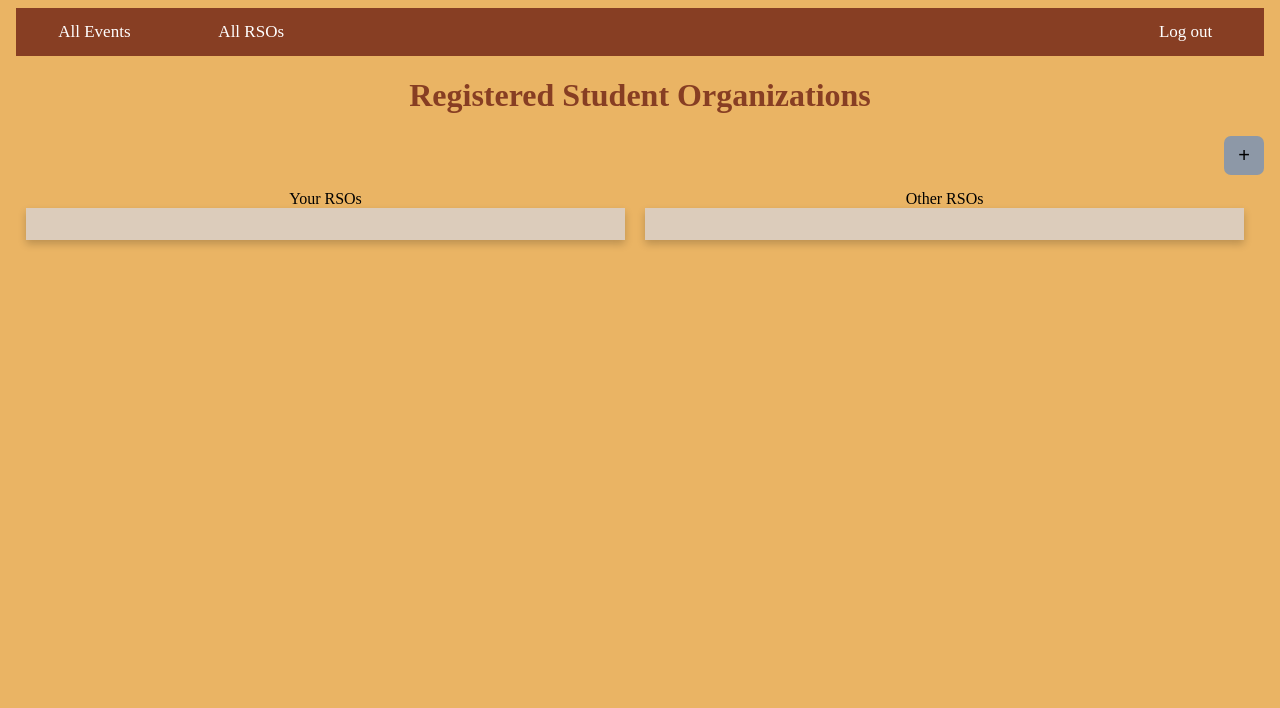
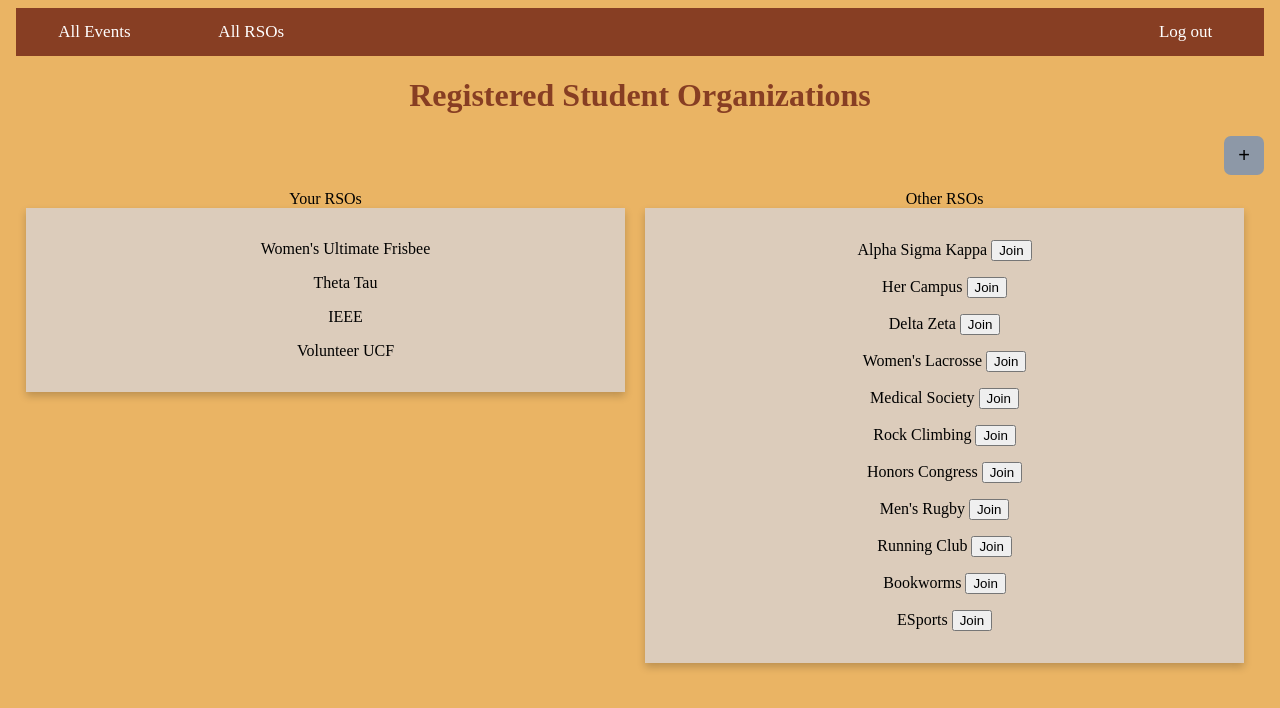
Before and after one commit to Fedbca123/CollegeEvents, a React (Create React App) app in the folder eventswebapp/: page /orgs in a window 1280 px wide. Shown: the top 708 px of the page. Built offline with nearby package versions, Linux system fonts and the light colour scheme.

Commit message:
removed favs

```diff
--- a/eventswebapp/src/screens/events.js
+++ b/eventswebapp/src/screens/events.js
@@ -26,7 +26,7 @@ function getEvents() {
 }
 
 export default function Events() {
-    getEvents();
+    //getEvents();
     return (
         <body>
             <div className="topnav">
@@ -74,18 +74,23 @@ export default function Events() {
             <div className="row">
                 <div className="columnName">Public
                     <div className="card">
-                        <ul>
-                        </ul>
+                        <p>Knight-Thon</p>
+                        <p>Relay for Life</p>
+                        <p>What in Tarnation Knight Nation</p>
                     </div>
                 </div>
                 <div className="columnName">Private
-                    <div className="card"></div>
+                    <div className="card">
+                        <p>Senior Bash</p>
+                        <p>Hackathon</p>
+                    </div>
                 </div>
                 <div className="columnName">RSO
-                    <div className="card"></div>
-                </div>
-                <div className="columnName">Favorites
-                    <div className="card"></div>
+                    <div className="card">
+                        <p>Scrimmage with UF</p>
+                        <p>Hatter</p>
+                        <p>Zoo volunteering</p>
+                    </div>
                 </div>
             </div>
         </body>
--- a/eventswebapp/src/screens/studentOrgs.js
+++ b/eventswebapp/src/screens/studentOrgs.js
@@ -32,10 +32,29 @@ export default function StudentOrgs () {
             </div>
             <div className="row">
                 <div className="RSOcolumn">Your RSOs
-                    <div className="card"></div>
+                    <div className="card">
+                        <ul>
+                            <p>Women's Ultimate Frisbee</p>
+                            <p>Theta Tau</p>
+                            <p>IEEE</p>
+                            <p>Volunteer UCF</p>
+                        </ul>
+                    </div>
                 </div>
                 <div className="RSOcolumn">Other RSOs
-                    <div className="card"></div>
+                    <div className="card">
+                        <p>Alpha Sigma Kappa <button>Join</button></p>
+                        <p>Her Campus <button>Join</button></p>
+                        <p>Delta Zeta <button>Join</button></p>
+                        <p>Women's Lacrosse <button>Join</button></p>
+                        <p>Medical Society <button>Join</button></p>
+                        <p>Rock Climbing <button>Join</button></p>
+                        <p>Honors Congress <button>Join</button></p>
+                        <p>Men's Rugby <button>Join</button></p>
+                        <p>Running Club <button>Join</button></p>
+                        <p>Bookworms <button>Join</button></p>
+                        <p>ESports <button>Join</button></p>
+                    </div>
                 </div>
             </div>
         </body>
--- a/eventswebapp/src/styles/login.css
+++ b/eventswebapp/src/styles/login.css
@@ -41,7 +41,7 @@ body {
 
 .columnName {
     float: left;
-    width: 23.65%;
+    width: 32%;
     padding: 0px 10px;
     font-size: 20px;
 }
```
